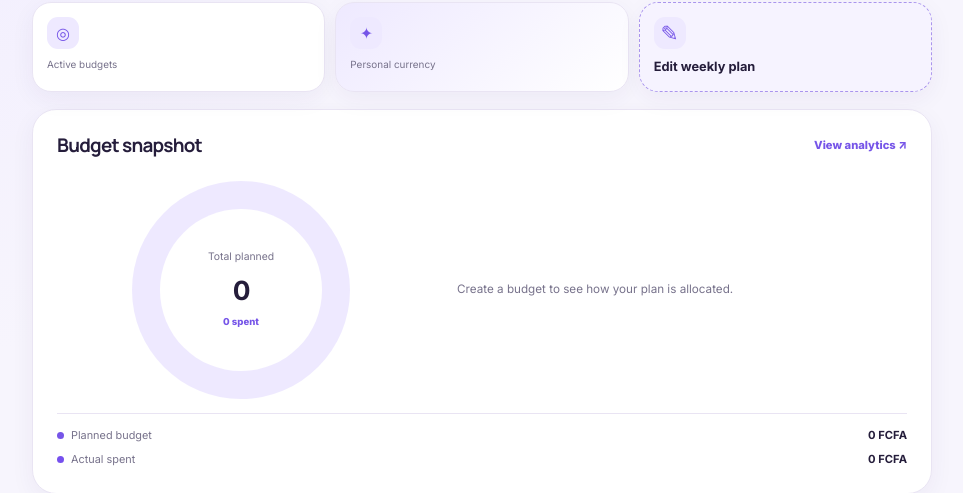
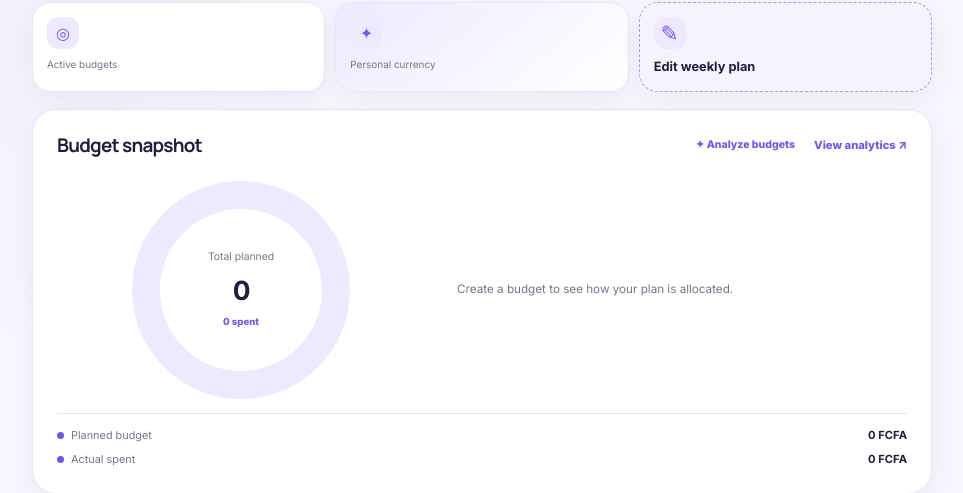
Before and after one commit to fosing123/money, a Django app: template src/templates/budgets/budgets.html in a window 1280 px wide. Shown: the part 211-704 px from the top of the page, without its empty margins (158-1121 px from the left). Run offline with Django 5.2, Linux system fonts and the light colour scheme; the template is opened without the code that fills it, so the values that code supplies are empty; some libraries are stand-ins or nearby versions.

Commit message:
feat(analyzer): add budget analysis shortcut

```diff
--- a/src/templates/budgets/budgets.html
+++ b/src/templates/budgets/budgets.html
@@ -11,7 +11,7 @@
     <a class="budget-create-tile" href="{% url 'budget_allocations' %}"><span>✎</span><strong>Edit weekly plan</strong></a>
   </div>
   <section class="budget-allocation-card">
-    <div class="budget-section-heading"><div><h2>Budget snapshot</h2></div><a href="{% url 'insights' %}">View analytics <span>↗</span></a></div>
+    <div class="budget-section-heading"><div><h2>Budget snapshot</h2></div><div class="budget-heading-actions"><button type="button" class="budget-analyze-action" data-analysis-open data-analysis-scope="budgets" data-analysis-period="month">✦ Analyze budgets</button><a href="{% url 'insights' %}">View analytics <span>↗</span></a></div></div>
     <div class="budget-allocation-layout">
       <div class="budget-donut" data-budget-donut role="img" aria-label="Budget allocation by category"><div class="budget-donut-hole"><small>Total planned</small><strong data-budget-total>0</strong><span>{{ user.currency }}</span><i data-budget-spent>0 spent</i></div></div>
       <div class="budget-allocation-legend" data-budget-legend><p class="budget-legend-placeholder">{% if other_currency_budgets %}Your other-currency plans are shown separately below. This chart only includes {{ currency }}.{% else %}Your category breakdown will appear here.{% endif %}</p></div>
```
